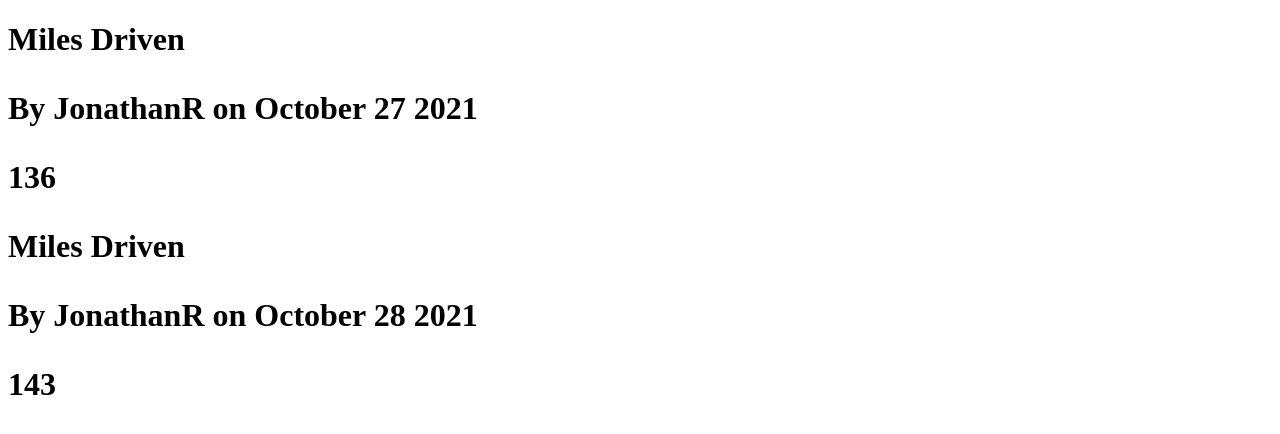
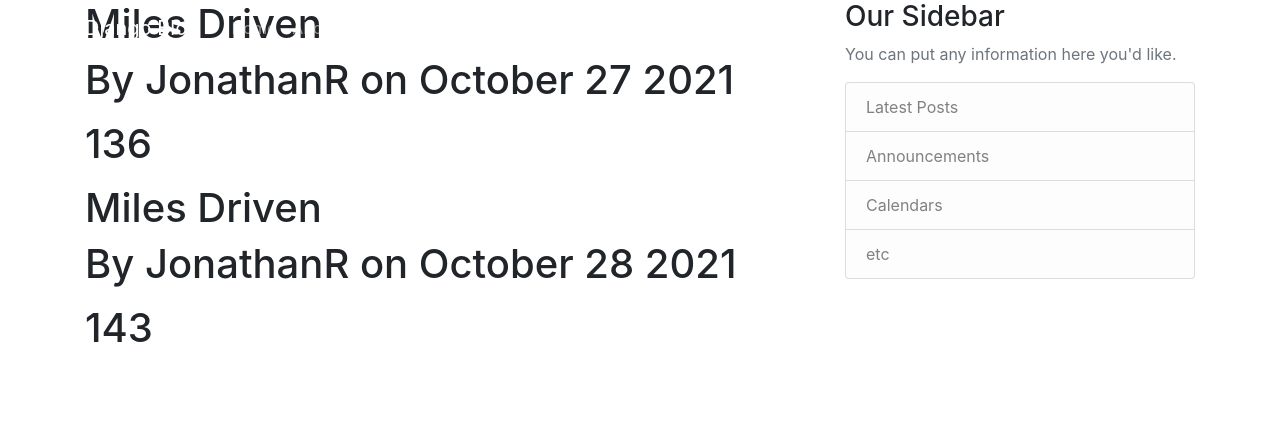
Before and after one commit to JonR205/DriverExpenseProject-, a Django app: page /milage/home/ in a window 1280 px wide. Shown: the top 434 px of the page. Run offline with Django 3.2, Linux system fonts and the light colour scheme; some libraries are stand-ins or nearby versions.

Commit message:
added bootstrap

```diff
--- a/django_dep/milage/templates/milage/base.html
+++ b/django_dep/milage/templates/milage/base.html
@@ -1,12 +1,68 @@
 <!doctype html>
 <html>
 <head>
+    <head>
+        <!-- Required meta tags -->
+        <meta charset="utf-8">
+        <meta name="viewport" content="width=device-width, initial-scale=1, shrink-to-fit=no">
+
+        <!-- Bootstrap CSS -->
+        <link rel="stylesheet" href="https://maxcdn.bootstrapcdn.com/bootstrap/4.0.0/css/bootstrap.min.css" integrity="sha384-Gn5384xqQ1aoWXA+058RXPxPg6fy4IWvTNh0E263XmFcJlSAwiGgFAW/dAiS6JXm" crossorigin="anonymous">
+
     {%if title%}
         <title> Django milage - {{title}}</title>
         {% else %}
             <title></title>
         {% endif %}
+    </head>
 </head>
 <body>
-    {%block content %}{% endblock %}
+    <header class="site-header">
+        <nav class="navbar navbar-expand-md navbar-dark bg-steel fixed-top">
+          <div class="container">
+            <a class="navbar-brand mr-4" href="/">Django Blog</a>
+            <button class="navbar-toggler" type="button" data-toggle="collapse" data-target="#navbarToggle" aria-controls="navbarToggle" aria-expanded="false" aria-label="Toggle navigation">
+            <span class="navbar-toggler-icon"></span>
+            </button>
+            <div class="collapse navbar-collapse" id="navbarToggle">
+              <div class="navbar-nav mr-auto">
+                <a class="nav-item nav-link" href="/">Home</a>
+                <a class="nav-item nav-link" href="/about">About</a>
+              </div>
+              <!-- Navbar Right Side -->
+              <div class="navbar-nav">
+                <a class="nav-item nav-link" href="#">Login</a>
+                <a class="nav-item nav-link" href="#">Register</a>
+              </div>
+            </div>
+          </div>
+        </nav>
+    </header>
+    <main role="main" class="container">
+        <div class="row">
+            <div class="col-md-8">
+            {% block content %}{% endblock %}
+            </div>
+            <div class="col-md-4">
+                <div class="content-section">
+                    <h3>Our Sidebar</h3>
+                    <p class='text-muted'>You can put any information here you'd like.
+                        <ul class="list-group">
+                            <li class="list-group-item list-group-item-light">Latest Posts</li>
+                            <li class="list-group-item list-group-item-light">Announcements</li>
+                            <li class="list-group-item list-group-item-light">Calendars</li>
+                            <li class="list-group-item list-group-item-light">etc</li>
+                        </ul>
+                    </p>
+                </div>
+            </div>
+        </div>
+    </main>
+
+    <!-- Optional JavaScript -->
+    <!-- jQuery first, then Popper.js, then Bootstrap JS -->
+    <script src="https://code.jquery.com/jquery-3.2.1.slim.min.js" integrity="sha384-KJ3o2DKtIkvYIK3UENzmM7KCkRr/rE9/Qpg6aAZGJwFDMVNA/GpGFF93hXpG5KkN" crossorigin="anonymous"></script>
+    <script src="https://cdnjs.cloudflare.com/ajax/libs/popper.js/1.12.9/umd/popper.min.js" integrity="sha384-ApNbgh9B+Y1QKtv3Rn7W3mgPxhU9K/ScQsAP7hUibX39j7fakFPskvXusvfa0b4Q" crossorigin="anonymous"></script>
+    <script src="https://maxcdn.bootstrapcdn.com/bootstrap/4.0.0/js/bootstrap.min.js" integrity="sha38
+</body>
 </html>
```
